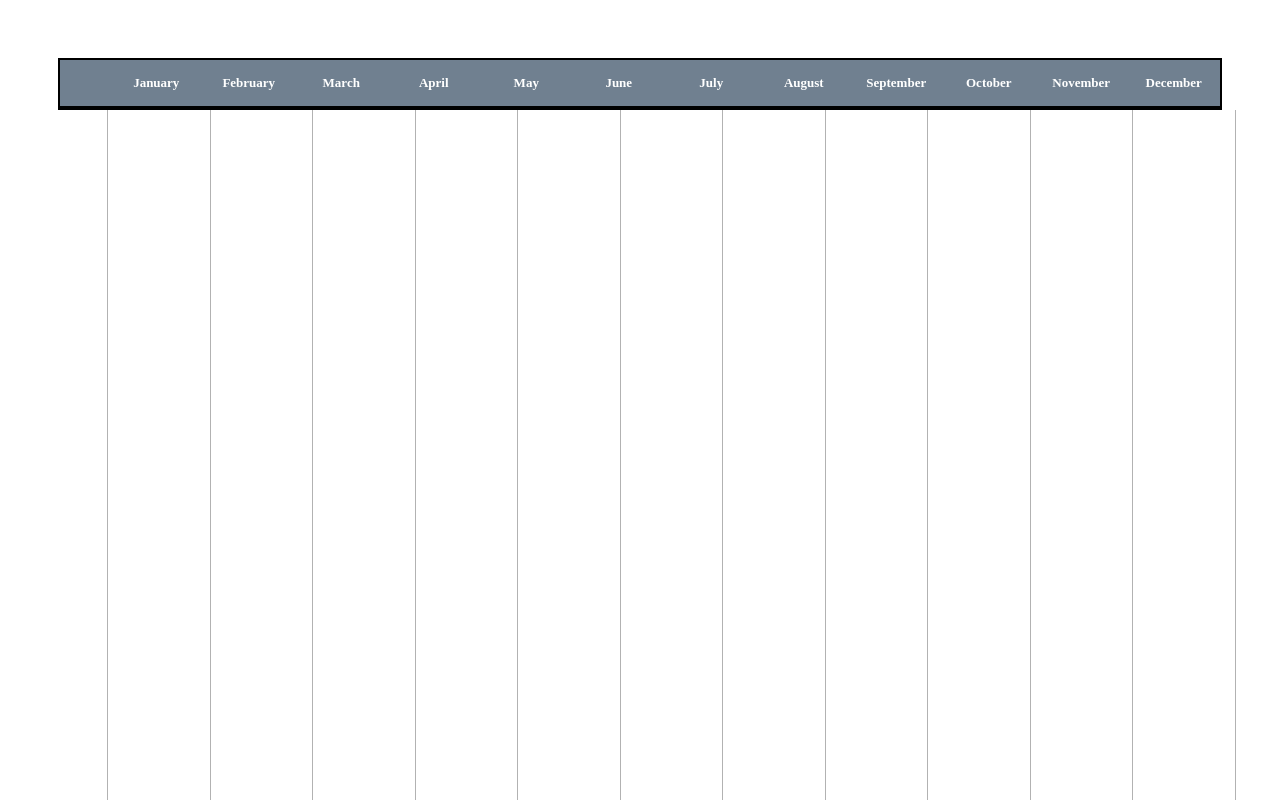
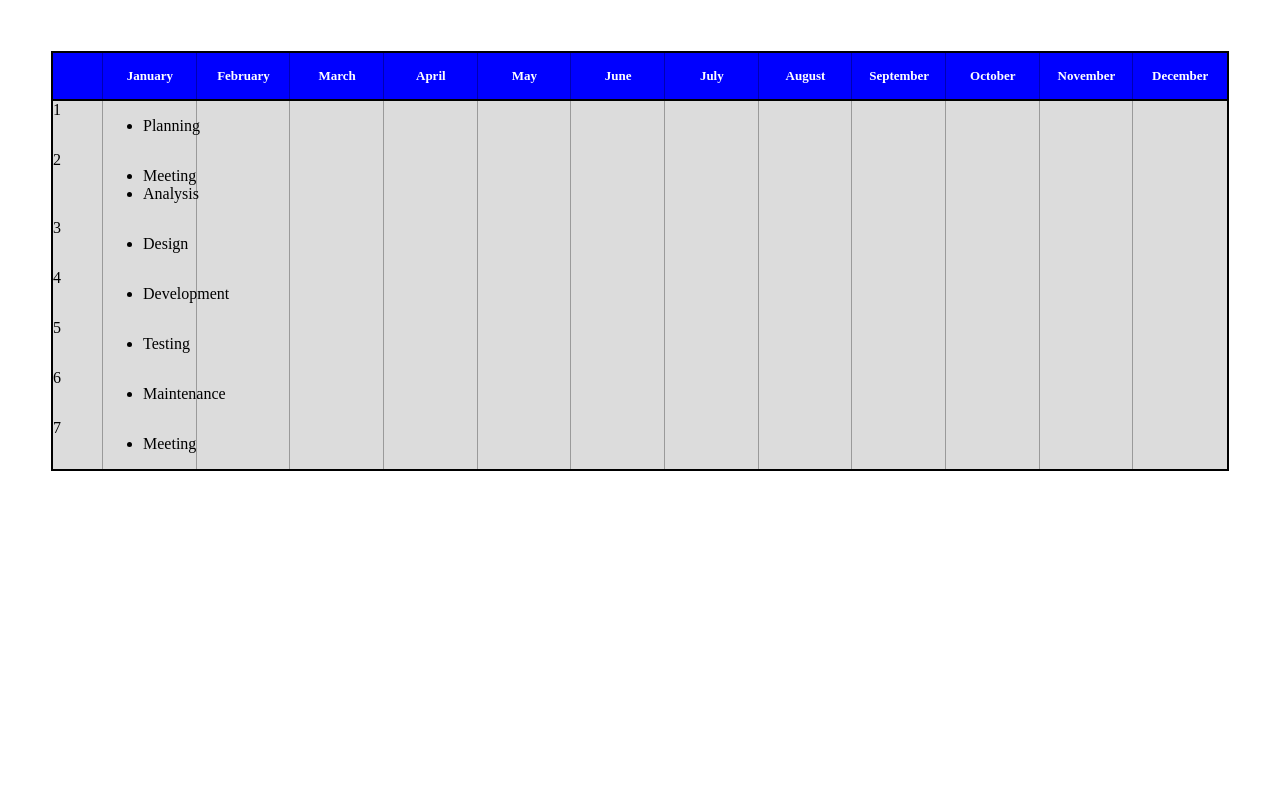
Before and after one commit to Beta-23/CSS-GRID, a plain HTML site: page index.html in a window 1280 px wide. Drawn offline with Linux system fonts and the light colour scheme.

Commit message:
Create chart rows

```diff
--- a/index.css
+++ b/index.css
@@ -2,7 +2,7 @@
   max-width: 1200px;
   min-width: 650px;
   margin: 0 auto;
-  padding: 50px;
+  padding: 43px;
 }
 
 .chart {
@@ -20,13 +20,13 @@
 
 .chart-period {
   color:  #fff;
-  background-color:  #708090 !important;
+  background-color:  #0000FF !important;
   border-bottom: 2px solid #000;
   grid-template-columns: 50px repeat(12, 1fr);
 
 }
 
-.chart-period span {
+.chart-period > span {
   text-align: center;
   font-size: 13px;
   align-self: center;
@@ -42,6 +42,6 @@
   grid-template-columns: 50px repeat(12, 1fr);
 }
 
-.chart-lines span {
-  display: block;  border-right: 1px solid rgba(0, 0, 0, 0.3);
+.chart-lines > span {
+  display: center;  border-right: 1px solid rgba(0, 0, 0, 0.3);
 }
--- a/index.html
+++ b/index.html
@@ -7,29 +7,71 @@
 <body>
   <div class="container">
     <div class="chart">
-        <div class="chart-row chart-period">
-          <div class="chart-row-item">
-          </div>
-          <span>January</span>
-          <span>February</span>
-          <span>March</span>
-          <span>April</span>
-          <span>May</span>
-          <span>June</span>
-          <span>July</span>
-          <span>August</span>
-          <span>September</span>
-          <span>October</span>
-          <span>November</span>
-          <span>December</span>
-        </div>
-    </div>
+      <div class="chart-row chart-period">
+          <div class="chart-row-item"></div>
+            <span>January</span><span>February</span><span>March</span>
+            <span>April</span><span>May</span><span>June</span>
+            <span>July</span><span>August</span><span>September</span>
+            <span>October</span><span>November</span><span>December</span>
+      </div>
+
       <div class="chart-row chart-lines">
         <span></span><span></span><span></span>
         <span></span><span></span><span></span>
         <span></span><span></span><span></span>
         <span></span><span></span><span></span>
       </div>
+
+      <div class="chart-row">
+        <div class="chart-row-item">1</div>
+          <ul class="chart-row-bars">
+              <li class="chart-li-one">Planning</li>
+          </ul>
+      </div>
+
+      <div class="chart-row">
+        <div class="chart-row-item">2</div>
+          <ul class="chart-row-bars">
+            <li class="chart-li-two-a">Meeting</li>
+            <li class="chart-li-two-b">Analysis</li>
+          </ul>
+      </div>
+
+      <div class="chart-row">
+        <div class="chart-row-item">3</div>
+          <ul class="chart-row-bars">
+              <li class="chart-li-three">Design</li>
+          </ul>
+      </div>
+
+      <div class="chart-row">
+        <div class="chart-row-item">4</div>
+          <ul class="chart-row-bars">
+              <li class="chart-li-four">Development</li>
+          </ul>
+      </div>
+
+      <div class="chart-row">
+        <div class="chart-row-item">5</div>
+          <ul class="chart-row-bars">
+              <li class="chart-li-five">Testing</li>
+          </ul>
+      </div>
+
+      <div class="chart-row">
+        <div class="chart-row-item">6</div>
+          <ul class="chart-row-bars">
+              <li class="chart-li-six">Maintenance</li>
+          </ul>
+      </div>
+
+      <div class="chart-row">
+        <div class="chart-row-item">7</div>
+          <ul class="chart-row-bars">
+              <li class="chart-li-seven">Meeting</li>
+          </ul>
+      </div>
+    </div>
   </div>
 </body>
 </html>
```
